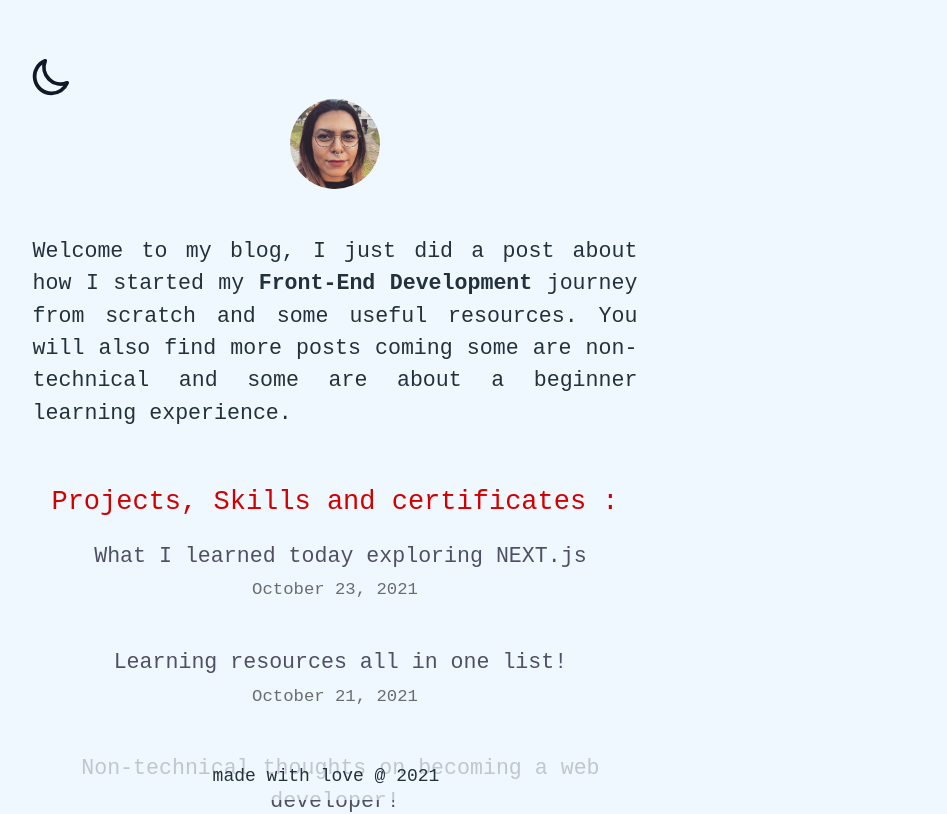
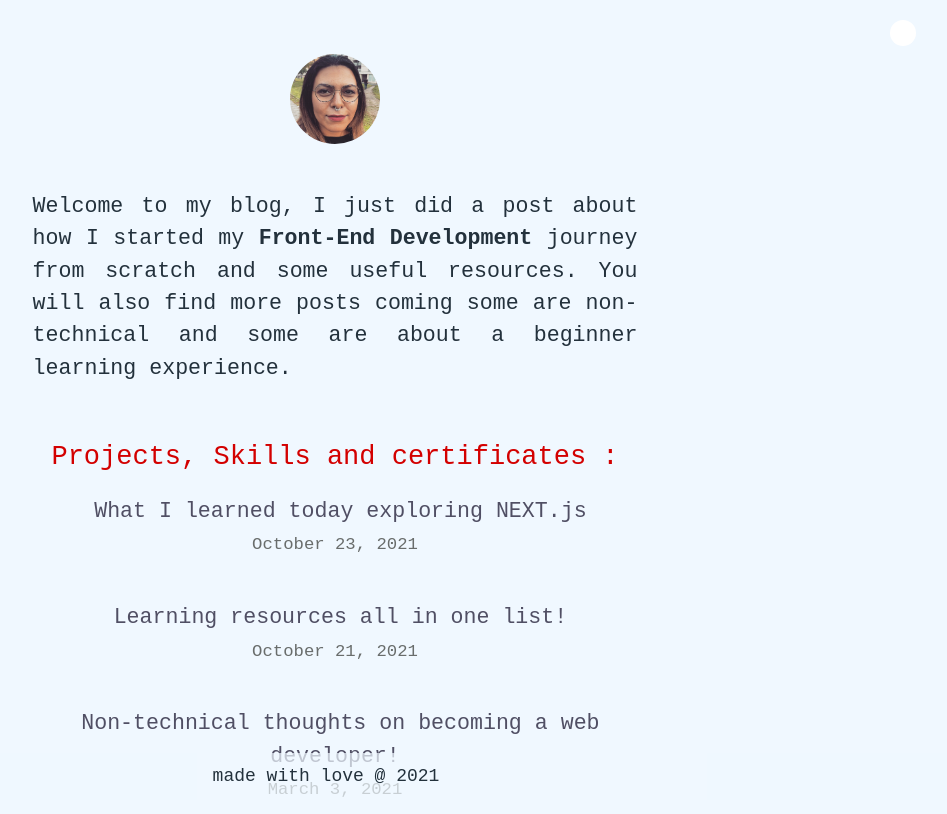
Before and after one commit to sarahkbakir/portfolio2, a Next.js app: page /Blog in a window 1280 px wide. Shown: the top 814 px of the page, without its empty margins (314-1261 px from the left). Built offline with nearby package versions, Linux system fonts and the light colour scheme.

Commit message:
layout darkmode toggle

```diff
--- /dev/null
+++ b/components/ThemeToggle.js
@@ -0,0 +1,115 @@
+import styled from "@emotion/styled";
+import { useState, useEffect } from "react";
+import UtilStyles from '../styles/utils.module.css'
+
+const ToggleButton = styled.button`
+  --toggle-width: 60px;
+  --toggle-height: 30px;
+  --toggle-padding: 2px;
+  position: absolute;
+  right:0px;
+  top: 0px;
+  display: flex;
+  align-items: center;
+  justify-content: space-around;
+  font-size: 1rem;
+  margin:1rem;
+  line-height: 1;
+  width: var(--toggle-width);
+  height: var(--toggle-height);
+  padding: var(--toggle-padding);
+  border: 0px;
+  border-radius: calc(var(--toggle-width) / 2);
+  cursor: pointer;
+  background: var(--color-bg-toggle);
+  transition: background 0.25s ease-in-out;
+`;
+
+const ToggleThumb = styled.span`
+  position: absolute;
+  top: var(--toggle-padding);
+  left: var(--toggle-padding);
+  width: calc(var(--toggle-height) - (var(--toggle-padding) * 2));
+  height: calc(var(--toggle-height) - (var(--toggle-padding) * 2));
+  border-radius: 50%;
+  background: white;
+  transition: transform 0.25s ease-in-out;
+
+  transform: ${(p) =>
+    p.activeTheme === "dark"
+      ? "translate3d(calc(var(--toggle-width) - var(--toggle-height)), 0, 0)"
+      : "none"};
+      transition: background 0.25s ease-in-out, box-shadow 0.25s ease-in-out;
+  &:focus {
+    outline-offset: 5px;
+  }
+  &:focus:not(:focus-visible) {
+    outline: none;
+  }
+  &:hover {
+    box-shadow: 0 0 5px 2px var(--color-bg-toggle);
+  },
+`;
+
+const ThemeToggle = () => {
+    const [activeTheme, setActiveTheme] = useState("light");
+    const inactiveTheme = activeTheme === "light" ? "dark" : "light";
+
+    useEffect(() => {
+        document.body.dataset.theme = activeTheme;
+      }, [activeTheme]);
+
+      useEffect(() => {
+        const savedTheme = window.localStorage.getItem("theme");
+        savedTheme && setActiveTheme(savedTheme);
+      }, []);
+
+      useEffect(() => {
+        document.body.dataset.theme = activeTheme;
+        window.localStorage.setItem("theme", activeTheme);
+      }, [activeTheme])
+
+
+  return (
+    <ToggleButton type="button" onClick={() => setActiveTheme(inactiveTheme)} aria-label={`Change to ${inactiveTheme} mode`}
+    title={`Change to ${inactiveTheme} mode`}>
+      <ToggleThumb activeTheme={activeTheme} />
+
+           <span  aria-hidden={true}>   <svg
+
+          xmlns="http://www.w3.org/2000/svg"
+          className={UtilStyles.svg}
+          fill="none"
+          viewBox="0 0 24 24"
+          stroke="currentColor"
+        >
+          <path
+            strokeLinecap="round"
+            strokeLinejoin="round"
+            strokeWidth={2}
+            d="M9.663 17h4.673M12 3v1m6.364 1.636l-.707.707M21 12h-1M4 12H3m3.343-5.657l-.707-.707m2.828 9.9a5 5 0 117.072 0l-.548.547A3.374 3.374 0 0014 18.469V19a2 2 0 11-4 0v-.531c0-.895-.356-1.754-.988-2.386l-.548-.547z"
+          />
+        </svg> </span>
+        <span aria-hidden={true}>
+        <svg
+
+          xmlns="http://www.w3.org/2000/svg"
+                    className={UtilStyles.svg}
+          fill="none"
+          viewBox="0 0 24 24"
+          stroke="currentColor"
+        >
+          <path
+            strokeLinecap="round"
+            strokeLinejoin="round"
+            strokeWidth={2}
+            d="M20.354 15.354A9 9 0 018.646 3.646 9.003 9.003 0 0012 21a9.003 9.003 0 008.354-5.646z"
+          />
+        </svg>
+        </span>
+
+    </ToggleButton>
+  );
+};
+
+export default ThemeToggle;
--- a/components/layout.js
+++ b/components/layout.js
@@ -3,14 +3,14 @@ import Image from "next/image";
 import styles from "./layout.module.css";
 import utilStyles from "../styles/utils.module.css";
 import Link from "next/link";
-import useDarkMode from "../useDarkMode";
+import ThemeToggle from "../components/ThemeToggle";
+
 
 
 const name = "Sarah Bakir";
 export const siteTitle = "Sarah Bakir";
 
 export default function Layout({ children, home }) {
-  const [colorTheme, setTheme] = useDarkMode();
 
   return (
     <div className={styles.container}>
@@ -29,9 +29,8 @@ export default function Layout({ children, home }) {
         <meta name="og:title" content={siteTitle} />
         <meta name="twitter:card" content="summary_large_image" />
       </Head>
-      {colorTheme === "light" ? (
+      {/* {colorTheme === "light" ? (
   <svg
-    onClick={() => setTheme("light")}
     xmlns="http://www.w3.org/2000/svg"
     className="h-10 w-10 text-indigo-200"
     fill="none"
@@ -47,7 +46,7 @@ export default function Layout({ children, home }) {
   </svg>
 ) : (
   <svg
-    onClick={() => setTheme("dark")}
+
     xmlns="http://www.w3.org/2000/svg"
     className="h-10 w-10 text-gray-900"
     fill="none"
@@ -61,7 +60,7 @@ export default function Layout({ children, home }) {
       d="M20.354 15.354A9 9 0 018.646 3.646 9.003 9.003 0 0012 21a9.003 9.003 0 008.354-5.646z"
     />
   </svg>
-)}
+)} */}
       <header className={styles.header}>
         {home ? (
           <>
@@ -93,6 +92,8 @@ export default function Layout({ children, home }) {
           </>
         )}
       </header>
+      <ThemeToggle />
+
       <main>{children}</main>
       <footer className={utilStyles.footer}>
         <p>made with love @ 2021</p>
```
